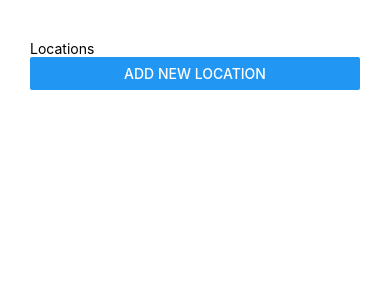
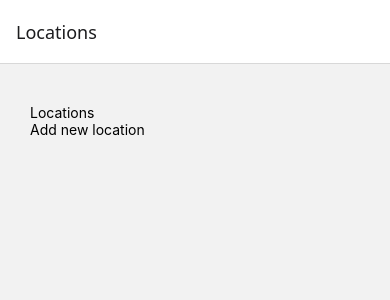
Before and after one commit to KuRon02/Mobile-Programming-Assignment, a React Native app in the folder Assignment/: screen / in a window 390 px wide. Shown: the top 300 px of the page. Built offline with nearby package versions, Linux system fonts and the light colour scheme.

Commit message:
Navigation working
style.js modified and locations screen being worked on

```diff
--- a/Assignment/App.js
+++ b/Assignment/App.js
@@ -1,13 +1,39 @@
 import { StatusBar } from 'expo-status-bar';
-import { StyleSheet, Text, View } from 'react-native';
-import { Button, Switch } from 'react-native-web';
-import Styles from './styles/Style';
+import { StyleSheet, Text, View, Button, Switch, Pressable } from 'react-native';
+import { NavigationContainer, useNavigation } from '@react-navigation/native';
+import { createNativeStackNavigator } from '@react-navigation/native-stack';
+
+import Styles from './styles/Style.js';
+
+const Stack = createNativeStackNavigator();
 
 export default function App() {
   return (
+    <NavigationContainer>
+      <Stack.Navigator>
+        <Stack.Screen name={'Locations'} component={Locations}></Stack.Screen>
+        <Stack.Screen name={'Maps'} component={Maps}></Stack.Screen>
+      </Stack.Navigator>
+    </NavigationContainer>
+  );
+}
+
+function Locations() {
+
+  const navigation = useNavigation();
+
+  return (
     <View style={Styles.container}>
       <Text>Locations</Text>
-      <Button title='Add new location'></Button>
+      <Pressable onPress={() => navigation.navigate('Maps') }>
+        <Text>Add new location</Text>
+      </Pressable>
     </View>
   );
 }
+
+function Maps() {
+  return (
+    <Text>Maps here</Text>
+  )
+}
```
Also changed, not shown: Assignment/package.json (+7 -3 lines), 1 other file (tests, documents, lock files or other folders).
